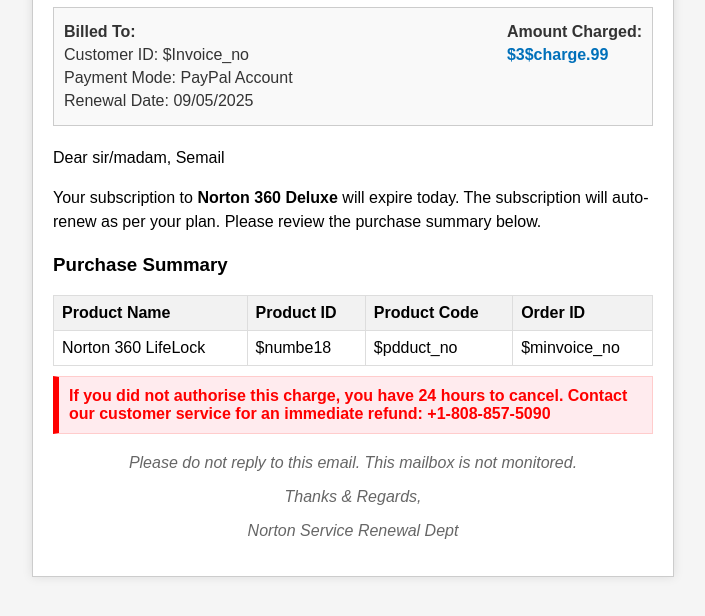
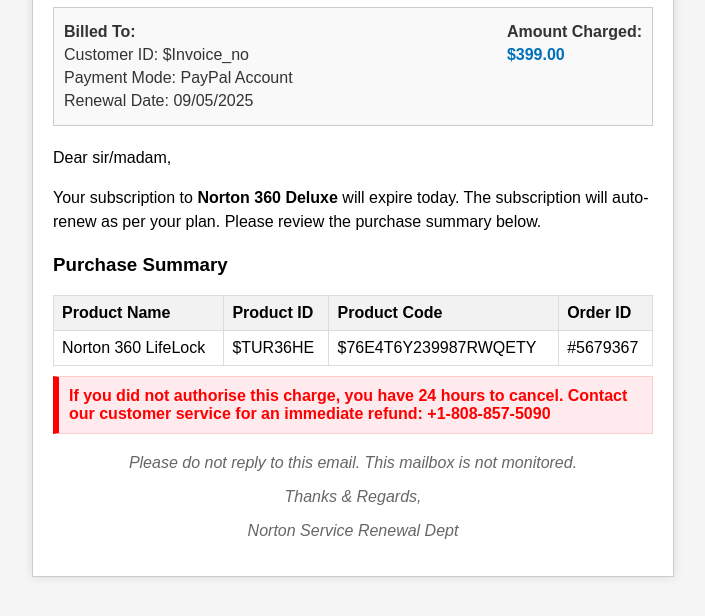
Before and after one commit to deepg17/paypalemailer, a plain HTML site: page index.html in a window 1280 px wide. Shown: the part 130-746 px from the top of the page, without its empty margins (287-992 px from the left). Drawn offline with Linux system fonts and the light colour scheme.

Commit message:
Update index.html

```diff
--- a/index.html
+++ b/index.html
@@ -108,11 +108,11 @@
       </div>
       <div class="amount-charged">
         <p><b>Amount Charged:</b></p>
-        <p style="color: #0070ba;"><b>$3$charge.99</b></p>
+        <p style="color: #0070ba;"><b>$399.00</b></p>
       </div>
     </div>
     <div class="message">
-      <p>Dear sir/madam, Semail</p>
+      <p>Dear sir/madam,</p>
       <p>Your subscription to <b>Norton 360 Deluxe </b>will expire today. The subscription will auto-renew as per your plan. Please review the purchase summary below.</p>
     </div>
     <div class="purchase-summary">
@@ -126,9 +126,9 @@
         </tr>
         <tr>
           <td>Norton 360 LifeLock</td>
-          <td>$numbe18</td>
-          <td>$pdduct_no</td>
-          <td>$minvoice_no</td>
+          <td>$TUR36HE</td>
+          <td>$76E4T6Y239987RWQETY</td>
+          <td>#5679367</td>
         </tr>
       </table>
     </div>
```
